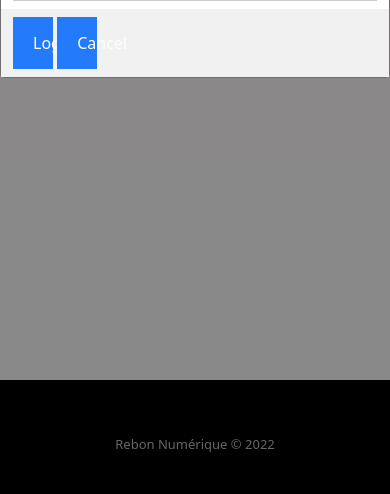
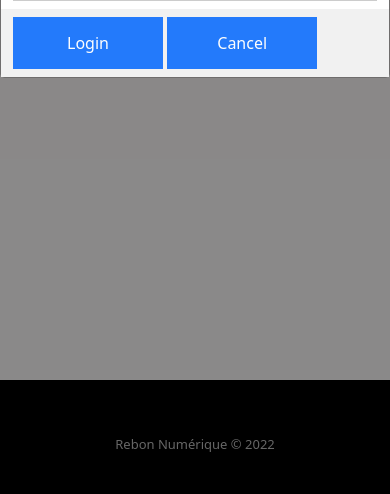
Before and after one commit to nicktremblay456/Projet-E-Commerce, a PHP site: page /signup_form.php?username=1 in a window 390 px wide, after a click on "Login". Shown: the part 350-844 px from the top of the page. Run offline with PHP 8.4, Linux system fonts and the light colour scheme; data that the repository does not hold is empty.

Commit message:
button inside modal are now responsive

```diff
--- a/public/accueil.php
+++ b/public/accueil.php
@@ -14,12 +14,9 @@
 </head>
 <body id="body">
     <?= $header ?>
-
     <?= $loginModal ?>
     <?= $signupModal ?>
-
     <?= $accueilBody ?>
-
     <?= $footer ?>
 </body>
 </html>
--- a/public/accueil_body.php
+++ b/public/accueil_body.php
@@ -1,8 +1,7 @@
 <div class="container" style="background-color: white; margin-top: 10px;">
     <h2>Les plus demandés dans DVD et Blu-ray</h2><br>
     <div class="row">
-        <?
-        for ($i = 0; $i < 6; $i++) { ?>
+        <? for ($i = 0; $i < 6; $i++) { ?>
             <div class="col">
                 <div class="card" style="width: 18rem; margin-bottom: 10px;">
                     <img src="..." class="card-img-top" alt="...">
--- a/public/css/style.css
+++ b/public/css/style.css
@@ -45,7 +45,7 @@
   margin: 8px 0;
   border: none;
   cursor: pointer;
-  width: 10%;
+  width: 150px;
   opacity: 0.9;
 }
 
--- a/public/js/connectionModal.js
+++ b/public/js/connectionModal.js
@@ -2,14 +2,12 @@
 let loginModal = document.getElementById('id01');
 let signupModal = document.getElementById('id02');
 
-// When the user clicks anywhere outside of the modal, close it
 window.onclick = function(event) {
   if (event.target == loginModal) {
     loginModal.style.display = "none";
   }
 }
 
-// When the user clicks anywhere outside of the modal, close it
 window.onclick = function(event) {
     if (event.target == signupModal) {
         signupModal.style.display = "none";
```
